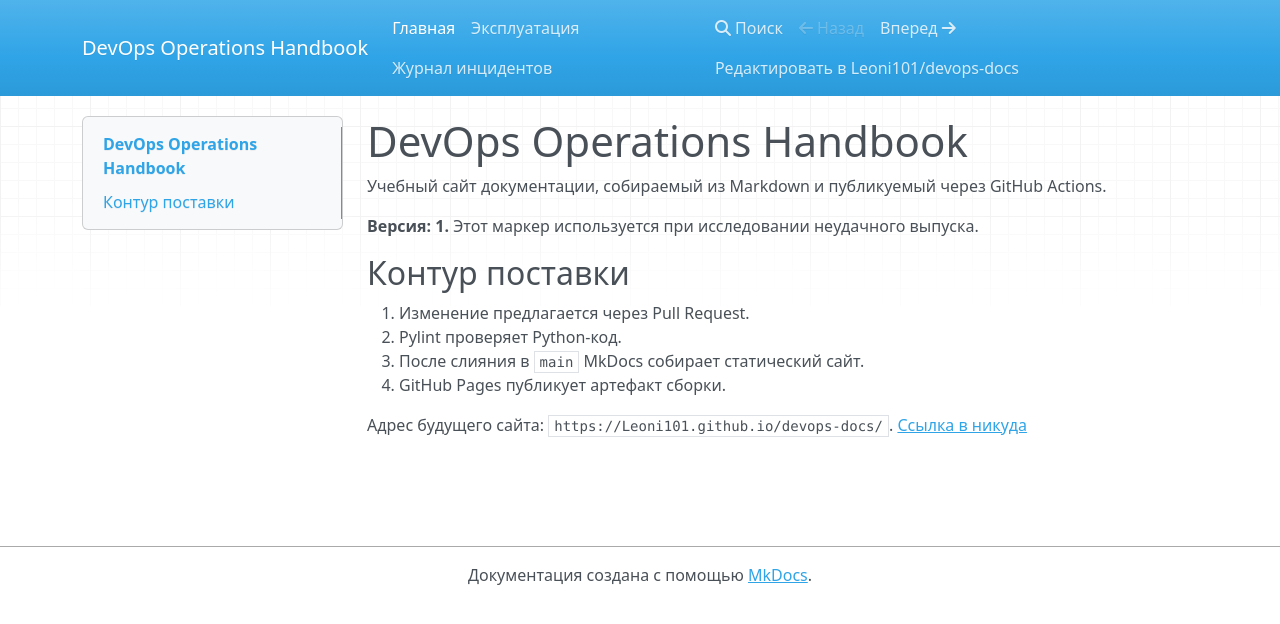
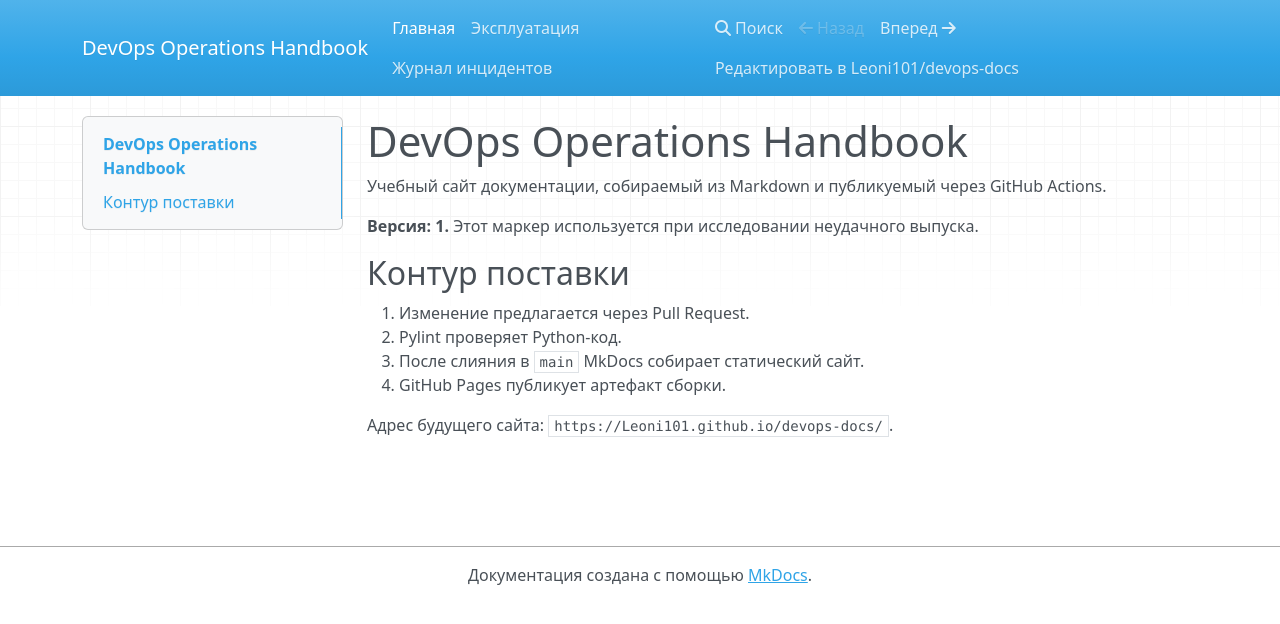
Before and after one commit to Leoni101/devops-docs, an MkDocs documentation site: the page built from docs/index.md, in a window 1280 px wide. Shown: the top 624 px of the page. Built offline with MkDocs 1.6.1, drawn with Linux system fonts in a browser that asks for light colours; nearby versions of some CDN libraries.

Commit message:
docs: remove broken link

```diff
--- a/docs/index.md
+++ b/docs/index.md
@@ -12,4 +12,3 @@
 4. GitHub Pages публикует артефакт сборки.
 
 Адрес будущего сайта: `https://Leoni101.github.io/devops-docs/`.
-[Ссылка в никуда](missing-page.md)
```
